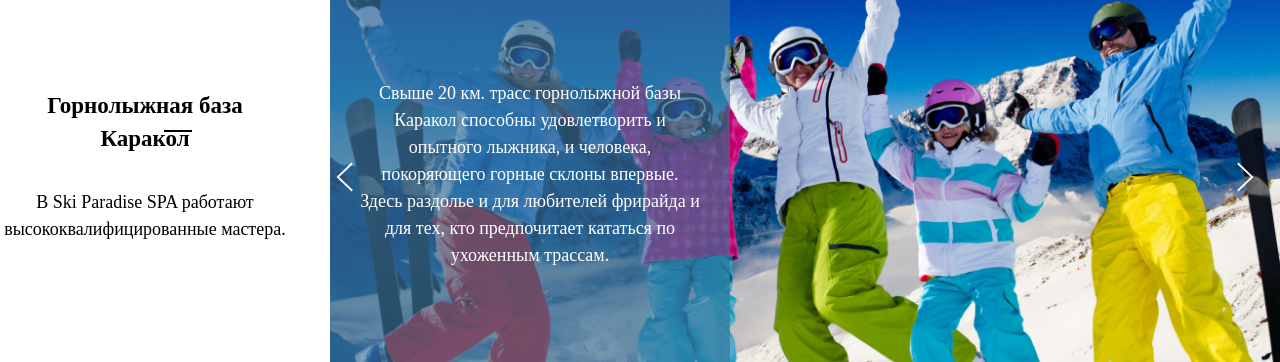
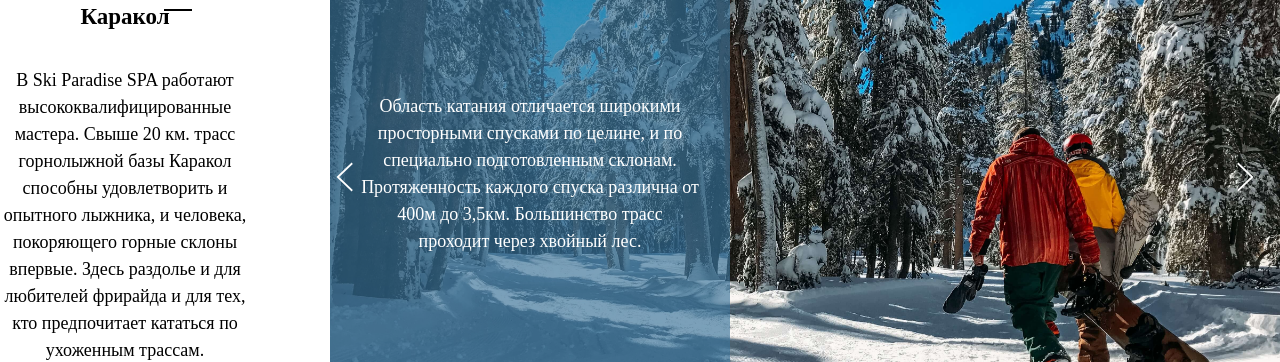
Before and after one commit to katalyzator/paradise, a Django app: page / in a window 1280 px wide. Shown: the part 2395-2757 px from the top of the page. Run offline with Django 3.2, Linux system fonts and the light colour scheme; some web fonts are replaced.

Commit message:
changes in styles

```diff
--- a/templates/index.html
+++ b/templates/index.html
@@ -216,15 +214,15 @@
                 </div>
             </div>
         </div>
-        <div class="text uk-width-expand@s uk-width-expand@l uk-width-1-1">
+        <div class="text uk-width-expand@s uk-width-expand@l uk-width-1-1 uk-padding">
             <div class="text-in uk-text-center">
                 <h3 class="heading" style=".heading:before{left: 162px;}">Коттеджи</h3>
                 <p class="font-text">Коттеджный городок Ski Paradise c 37 коттеджами-шале изготовлены из экологически чистого, безопасного и огнестойкого дерева российской сосны.</p>
             </div>
         </div>
     </div>
-    <div class="items uk-grid uk-flex-middle" id="houses" uk-grid="" style="box-sizing: content-box !important;">
-        <div class="text uk-width-expand@s uk-width-expand@l uk-width-1-1">
+    <div class="items uk-grid uk-flex-middle" id="about-us" uk-grid="" style="box-sizing: content-box !important;">
+        <div class="text uk-width-expand@s uk-width-expand@l uk-width-1-1 uk-padding">
             <div class="text-in uk-text-center">
                 <h3 class="heading">Отель "Ski Paradise"</h3>
                 <p class="font-text">В Отеле Ski Paradise гости всегда могут рассчитывать на сервис высочайшего качества. В отеле представлены 70 номеров класса люкс, полулюкс, стандарт. Здесь Вы найдете все для полноценного отдыха.</p>
@@ -311,34 +309,25 @@
                 </div>
             </div>
         </div>
-        <div class="text uk-width-expand@s uk-width-expand@l uk-width-1-1">
+        <div class="text uk-width-expand@s uk-width-expand@l uk-width-1-1 uk-padding">
             <div class="text-in uk-text-center">
                 <p class="font-text" style="font-size: 20px">На территории Отеля Ski Paradise для полноценного отдыха Вас ожидают СПА-салоны, рестораны, тренажерный зал, сауна, бассейн, рестораны, а перед отелем располагается великолепная ледовая арена мирового стандарта</p>
             </div>
         </div>
     </div>
     <div class="items uk-grid uk-flex-middle" uk-grid="" style="box-sizing: content-box !important;">
-        <div class="text uk-width-1-4@s uk-width-1-4@l uk-width-1-1">
+        <div class="text uk-width-1-4@s uk-width-1-4@l uk-width-1-1 uk-padding">
             <div class="text-in uk-text-center">
                 <h3 class="heading">Горнолыжная база Каракол</h3>
-                <p class="font-text">В Ski Paradise SPA работают высококвалифицированные мастера.</p>
+                <p class="font-text">В Ski Paradise SPA работают высококвалифицированные мастера. Свыше 20 км. трасс горнолыжной базы Каракол способны удовлетворить и опытного лыжника, и человека, покоряющего горные склоны впервые. Здесь раздолье и для любителей фрирайда и для тех, кто предпочитает кататься по ухоженным трассам. </p>
             </div>
         </div>
         <div class="slider uk-width-3-4@s uk-width-3-4@l uk-width-1-1">
             <div class="image">
-                <div class="left uk-position-relative uk-visible-toggle uk-light" uk-slideshow="autoplay: true; autoplay-interval: 3000">
+                <div class="left uk-position-relative uk-visible-toggle uk-light" uk-slideshow="autoplay: true; autoplay-interval: 5000">
                     <ul class="uk-slideshow-items">
                         <li>
-                            <img class="lazy" data-src="{% static 'img/jpg/about.jpg' %}" alt=""
-                                                                 uk-cover="">
-                            <div class="uk-overlay uk-overlay-primary uk-position-left uk-transition-slide-left uk-width-medium uk-flex uk-flex-center uk-flex-middle">
-                                <div class="uk-text-center">
-                                    <p class="font-text ">Свыше 20 км. трасс горнолыжной базы Каракол способны удовлетворить и опытного лыжника, и человека, покоряющего горные склоны впервые. Здесь раздолье и для любителей фрирайда и для тех, кто предпочитает кататься по ухоженным трассам. </p>
-                                </div>
-                            </div>
-                        </li>
-                        <li>
-                            <img class="lazy" data-src="{% static 'img/jpg/image5.jpg' %}" alt=""
+                            <img class="lazy" data-src="{% static 'img/jpg/gb3.jpg' %}" alt=""
                                                                  uk-cover="">
                             <div class="uk-overlay uk-overlay-primary uk-position-left uk-transition-slide-left uk-width-medium uk-flex uk-flex-center uk-flex-middle">
                                 <div class="uk-text-center">
@@ -347,11 +336,20 @@
                             </div>
                         </li>
                         <li>
-                            <img class="lazy" data-src="{% static 'img/jpg/image1.jpg' %}" alt=""
+                            <img class="lazy" data-src="{% static 'img/jpg/gb1.jpg' %}" alt=""
                                                                  uk-cover="">
                             <div class="uk-overlay uk-overlay-primary uk-position-left uk-transition-slide-left uk-width-medium uk-flex uk-flex-center uk-flex-middle">
                                 <div class="uk-text-center">
-                                    <p class="font-text ">Горы Тянь-Шань, в которых расположена база "Каракол", по праву считаются одними из самых красивых на планете. Как бы вы ни представляли эти горы, увидев их, вы все равно будете поражены. Природа не поскупилась, одарив этот край замечательными горными пейзажами. Если Вы любите природу, если вы хотите увидеть своими глазами зачарованный горный мир, обязательно посетите комплекс "Каракол" летом. </p>
+                                    <p class="font-text ">Природа не поскупилась, одарив этот край замечательными горными пейзажами. Если Вы любите природу, если вы хотите увидеть своими глазами зачарованный горный мир, обязательно посетите комплекс "Каракол" и летом. </p>
+                                </div>
+                            </div>
+                        </li>
+                        <li>
+                            <img class="lazy" data-src="{% static 'img/jpg/gb4.jpg' %}" alt=""
+                                                                 uk-cover="">
+                            <div class="uk-overlay uk-overlay-primary uk-position-left uk-transition-slide-left uk-width-medium uk-flex uk-flex-center uk-flex-middle">
+                                <div class="uk-text-center">
+                                    <p class="font-text ">Горы Тянь-Шань, в которых расположена база "Каракол", по праву считаются одними из самых красивых на планете. Как бы вы ни представляли эти горы, увидев их, вы все равно будете поражены. </p>
                                 </div>
                             </div>
                         </li>
@@ -374,7 +372,7 @@
             </div>
             </div>
         </div>
-        <div class="text uk-width-1-4@s uk-width-1-4@l uk-width-1-1">
+        <div class="text uk-width-1-4@s uk-width-1-4@l uk-width-1-1 uk-padding">
             <div class="text-in uk-text-center">
                 <h3 class="heading">O Ski Paradise</h3>
                 <p class="font-text">Уникальный гостиничный комплекс, в который входит отель, коттеджный городок, квартирные дома. Ski Paradise расположился в уютном месте, в 150 метрах от горнолыжной базы Каракол, на склоне гор Тянь-Шаня. На территории Отеля Ski Paradise для полноценного отдыха Вас ожидают СПА-салоны, рестораны, тренажерный зал, сауна, бассейн, рестораны, а перед отелем располагается великолепная ледовая арена мирового стандарта</p>
```
Also changed, not shown: other parts of templates/index.html (+14 -16 lines), templates/assets/static_files/img/jpg/bas4.jpg, templates/assets/static_files/img/jpg/fit.jpg, templates/assets/static_files/img/jpg/gb2.jpg (added), templates/assets/static_files/img/jpg/gb3.jpg (added), templates/assets/static_files/img/jpg/gb4.jpg (added), templates/assets/static_files/img/jpg/image3.jpg, templates/assets/static_files/img/jpg/rest3.jpg, templates/assets/static_files/img/jpg/sauna.jpg, 5 other files.
